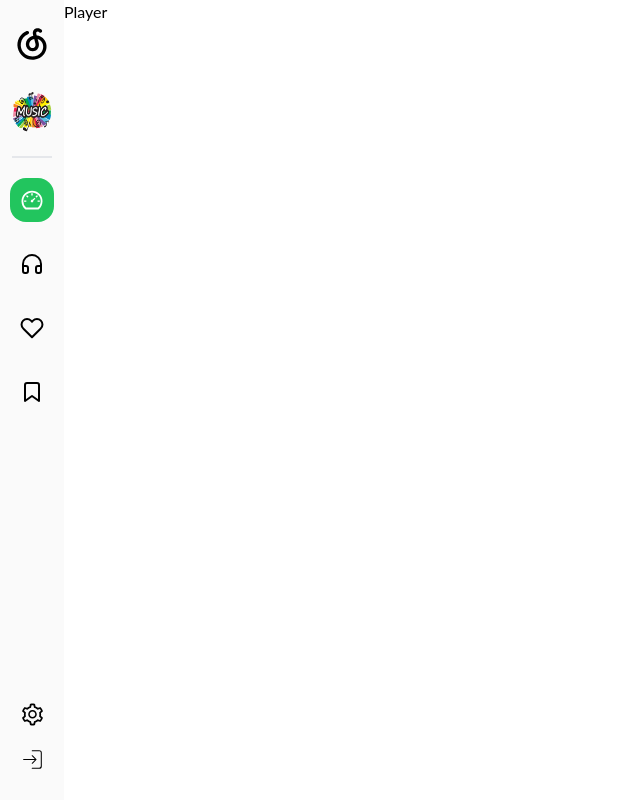
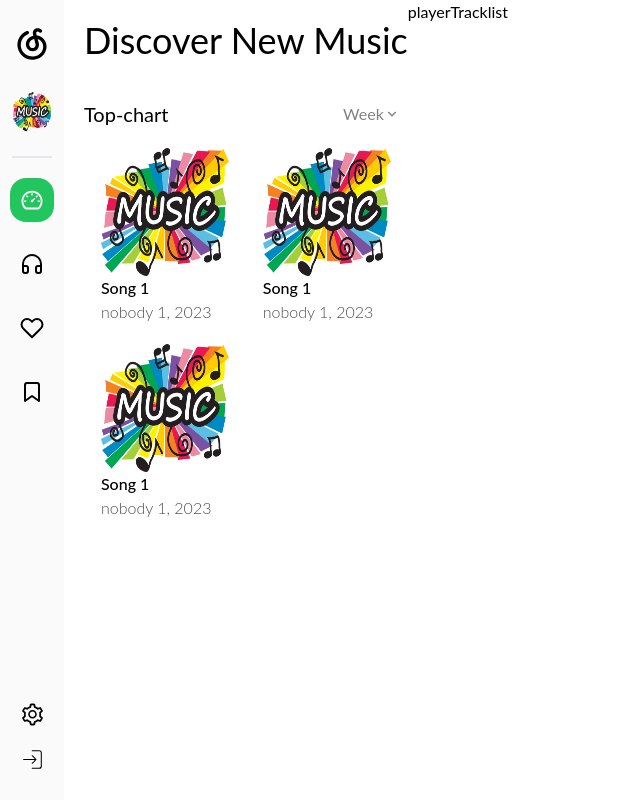
Before and after one commit to alphalt96/music-4-u, a React (Create React App) app: page / in a window 1280 px wide. Shown: the whole page, without its empty margins (0-640 px from the left). Built offline with nearby package versions, Linux system fonts and the light colour scheme.

Commit message:
add: create topchart component

```diff
--- /dev/null
+++ b/src/components/Discover.tsx
@@ -0,0 +1,18 @@
+import React from 'react'
+
+import Topchart from './Topchart'
+
+const discover = () => {
+  return (
+    <div className="h-full max-w-350px overflow-scroll pl-5">
+      <div className="flex h-20 items-center">
+        <h1 className="text-4xl">Discover New Music</h1>
+      </div>
+      <div className="mt-5">
+        <Topchart />
+      </div>
+    </div>
+  )
+}
+
+export default discover
--- /dev/null
+++ b/src/components/Topchart.tsx
@@ -0,0 +1,63 @@
+import React from 'react'
+import { RiArrowDownSLine } from 'react-icons/ri'
+import { Link } from 'react-router-dom'
+
+import photo from '../assets/default.png'
+
+const Topchart = () => {
+  const data = [
+    {
+      id: 1,
+      title: 'Song 1',
+      artist: 'nobody 1',
+      releasedDate: new Date(),
+      img: photo
+    },
+    {
+      id: 2,
+      title: 'Song 1',
+      artist: 'nobody 1',
+      releasedDate: new Date(),
+      img: photo
+    },
+    {
+      id: 3,
+      title: 'Song 1',
+      artist: 'nobody 1',
+      releasedDate: new Date(),
+      img: photo
+    }
+  ]
+
+  return (
+    <div className="flex flex-col">
+      <div className="flex relative items-center">
+        <span className="text-xl">Top-chart</span>
+        <div className="flex absolute right-2 items-center text-gray1">
+          <span>Week</span>
+          <RiArrowDownSLine />
+        </div>
+      </div>
+      <div className="grid grid-cols-2 mt-5 justify-items-center gap-y-5">
+        {data.map(item => (
+          <div key={item.id}>
+            <Link to="/">
+              <img
+                src={item.img}
+                className="w-32 h-32 rounded-lg"
+                alt="song-photo" />
+            </Link>
+            <div className="">
+              <Link to="/">
+                <p className="font-medium">{item.title}</p>
+              </Link>
+              <p className="font-light text-gray2">{item.artist}, {item.releasedDate.getFullYear()}</p>
+            </div>
+          </div>
+        ))}
+      </div>
+    </div>
+  )
+}
+
+export default Topchart
--- a/src/containers/Player.tsx
+++ b/src/containers/Player.tsx
@@ -1,8 +1,15 @@
 import React from 'react'
+
+import Discover from '../components/Discover'
+import Tracklist from '../components/Tracklist'
 
 const Player = () => {
   return (
-    <div>Player</div>
+    <div className="flex h-full">
+      <Discover />
+      <div>player</div>
+      <Tracklist />
+    </div>
   )
 }
 
--- a/tailwind.config.js
+++ b/tailwind.config.js
@@ -3,8 +3,13 @@ module.exports = {
   content: ["./src/**/*.{js,jsx,ts,tsx}"],
   theme: {
     extend: {
+      maxWidth: {
+        '350px': '350px'
+      },
       colors: {
-        'sidebar': '#FAFAFA'
+        'sidebar': '#FAFAFA',
+        'gray1': '#828282',
+        'gray2': '#4F4F4F'
       }
     },
   },
```
